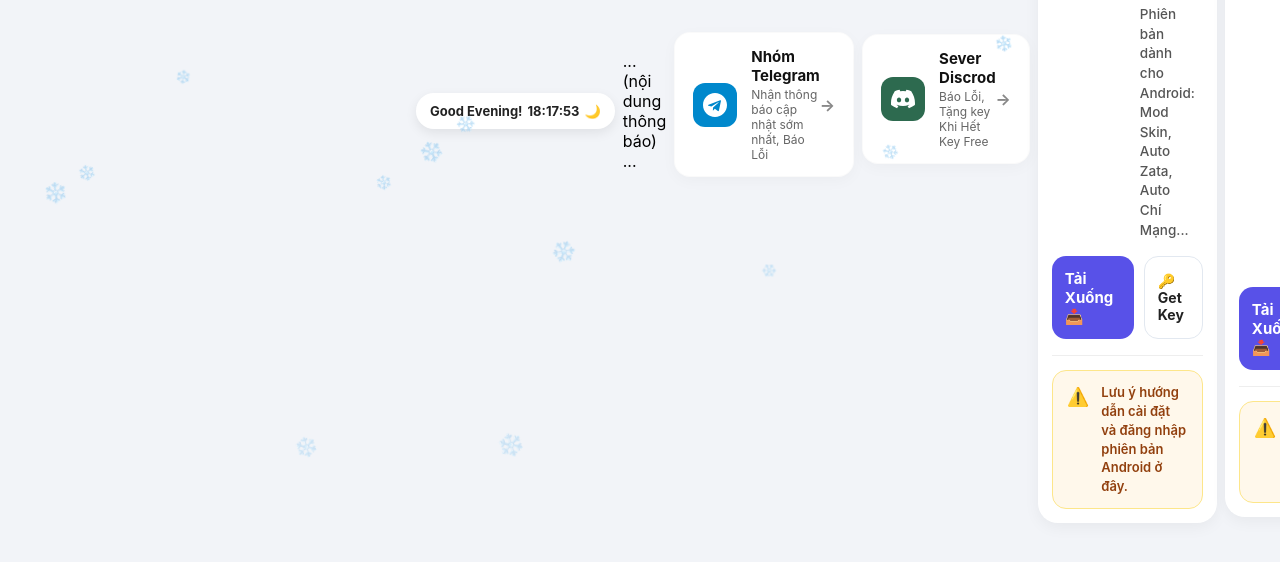
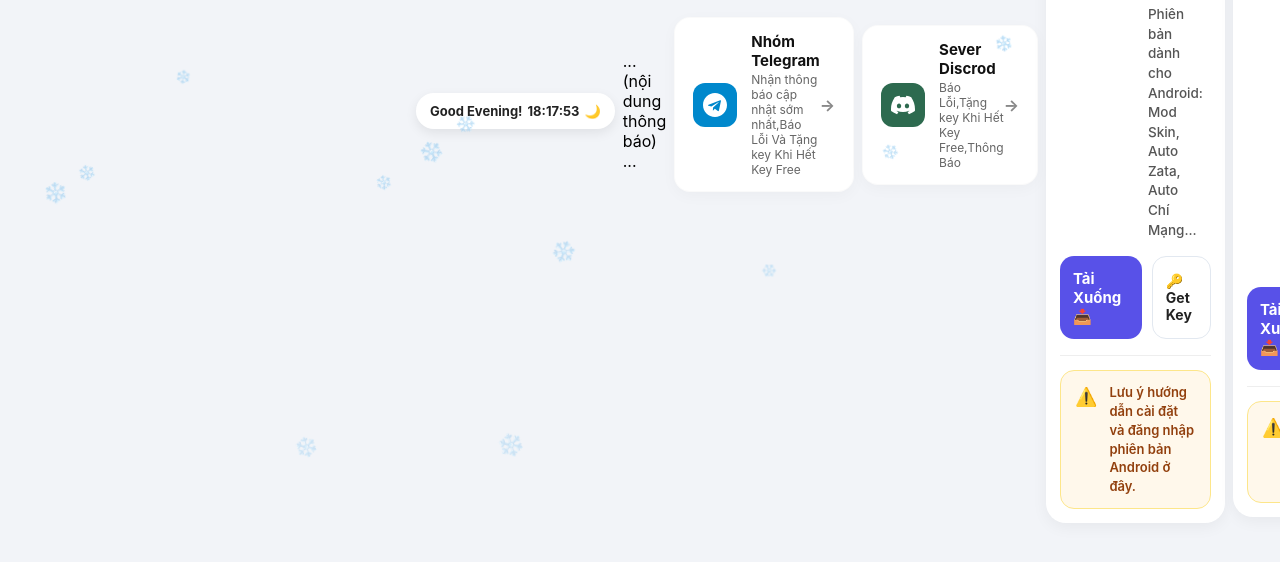
Before and after one commit to Rxaovvip/web, a plain HTML site: page index.html in a window 1280 px wide. Shown: the part 338-900 px from the top of the page. Drawn offline with Linux system fonts and the light colour scheme.

Commit message:
Update index.html

```diff
--- a/index.html
+++ b/index.html
@@ -271,7 +271,7 @@
 
   <!-- 👇 BẠN HÃY DÁN ĐOẠN CODE 2 MỤC MỚI VÀO NGAY DƯỚI KHUNG THÔNG BÁO NÀY 👇 -->
 
-      <!-- MỤC NHÓM TELEGRAM -->
+    <!-- MỤC NHÓM TELEGRAM -->
     <a href="[DÁN_LINK_TELEGRAM_CỦA_BẠN]" target="_blank" style="text-decoration: none; color: inherit; display: block; margin-bottom: 12px;">
       <div style="background: #ffffff; border-radius: 16px; padding: 14px 18px; display: flex; align-items: center; justify-content: space-between; box-shadow: 0 4px 15px rgba(0,0,0,0.03); border: 1px solid rgba(0,0,0,0.02);">
         <div style="display: flex; align-items: center; gap: 14px;">
@@ -280,7 +280,7 @@
           </div>
           <div>
             <div style="font-weight: 700; font-size: 15px; color: #111;">Nhóm Telegram</div>
-            <div style="font-size: 12px; color: #666; margin-top: 2px;">Nhận thông báo cập nhật sớm nhất, Báo Lỗi</div>
+            <div style="font-size: 12px; color: #666; margin-top: 2px;">Nhận thông báo cập nhật sớm nhất,Báo Lỗi Và Tặng key Khi Hết Key Free</div>
           </div>
         </div>
         <div style="font-size: 16px; color: #888; font-weight: bold;">→</div>
@@ -288,7 +288,7 @@
     </a>
 
     <!-- MỤC SERVER DISCORD -->
-    <a href="[DÁN_LINK_DISCORD_CỦA_BẠN]" target="_blank" style="text-decoration: none; color: inherit; display: block; margin-bottom: 24px;">
+    <a href="[DÁN_LINK_DISCORD_CỦA_BẠN]" target="_blank" style="text-decoration: none; color: inherit; display: block; margin-bottom: 12px;">
       <div style="background: #ffffff; border-radius: 16px; padding: 14px 18px; display: flex; align-items: center; justify-content: space-between; box-shadow: 0 4px 15px rgba(0,0,0,0.03); border: 1px solid rgba(0,0,0,0.02);">
         <div style="display: flex; align-items: center; gap: 14px;">
           <div style="width: 44px; height: 44px; background: #2d6a4f; border-radius: 12px; display: flex; align-items: center; justify-content: center; flex-shrink: 0;">
@@ -296,7 +296,7 @@
           </div>
           <div>
             <div style="font-weight: 700; font-size: 15px; color: #111;">Sever Discrod</div>
-            <div style="font-size: 12px; color: #666; margin-top: 2px;">Báo Lỗi, Tặng key Khi Hết Key Free</div>
+            <div style="font-size: 12px; color: #666; margin-top: 2px;">Báo Lỗi,Tặng key Khi Hết Key Free,Thông Báo</div>
           </div>
         </div>
         <div style="font-size: 16px; color: #888; font-weight: bold;">→</div>
```
